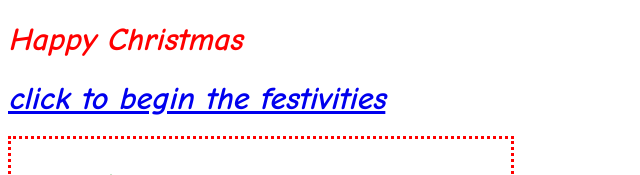
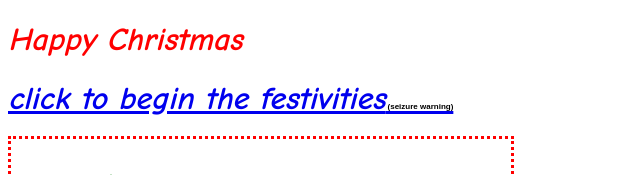
Before and after one commit to rustinpeace91/xmasisoverifyouwantit, a plain HTML site: page index.html in a window 1280 px wide. Shown: the top 175 px of the page, 0-640 px from the left. Drawn offline with Linux system fonts and the light colour scheme.

Commit message:
lawsuit repellant

```diff
--- a/index.html
+++ b/index.html
@@ -23,6 +23,14 @@
             z-index:-1;
         }
 
+        #sw {
+            font-family:arial;
+            font-size:8px;
+            font-style:initial;
+            color:black;
+            text-decoration: none!important;
+        }
+
         .hidden {
             display:none;
         }
@@ -38,7 +46,7 @@
 canvas { border: 3px dotted red; z-index:3;}
     </style>
       <h1 id="main-title">Happy Christmas</h1>
-      <h3><a id = "start" href ="javascript:void(0)"   onclick="festivities();">click to begin the festivities</a> </h3>
+      <h3><a id = "start" href ="javascript:void(0)"   onclick="festivities();">click to begin the festivities<span id="sw"> (seizure warning)</span></a>  </h3>
       <h3><a id = "stop" href ="javascript:void(0)" onclick="makeItStop();" class = "hidden">Make it stop!!!!!!!1</a></h3>
       <canvas id="canvas" height="500" width="500"></canvas>
       <img id="santa" class="hidden" src="https://i.imgur.com/UH45rWy.jpg"></img>
```
